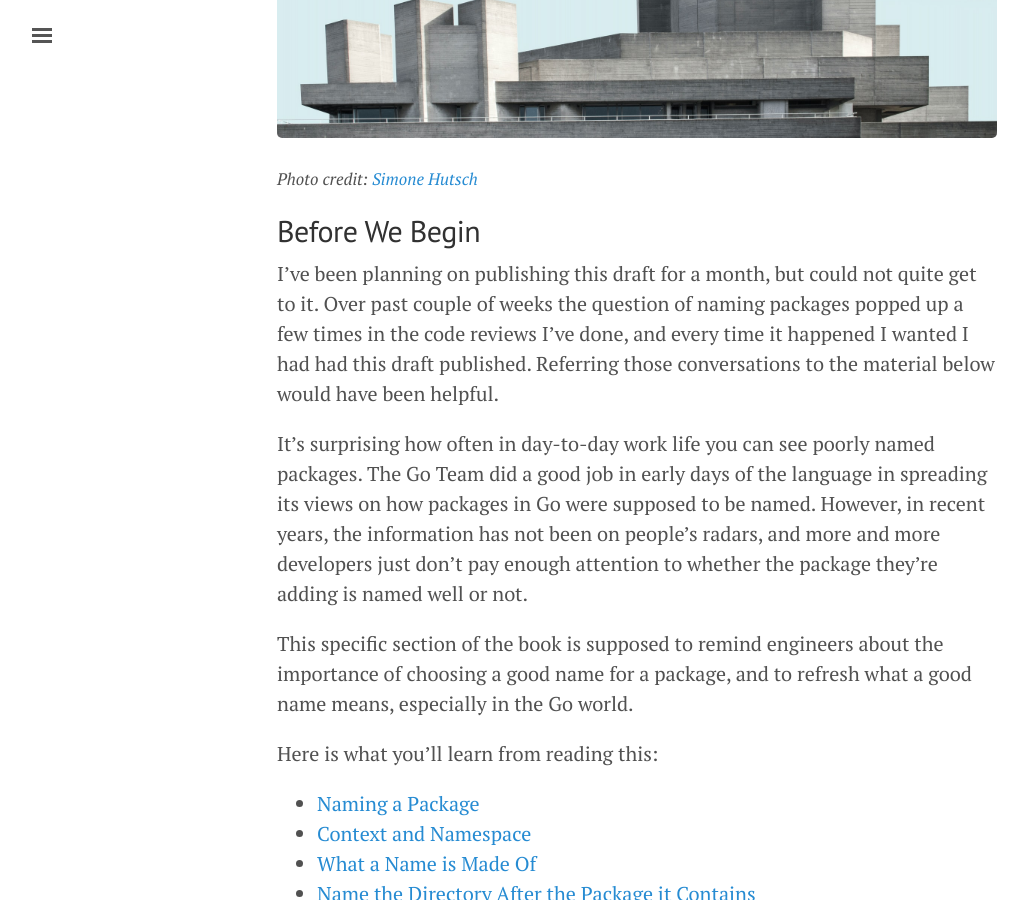
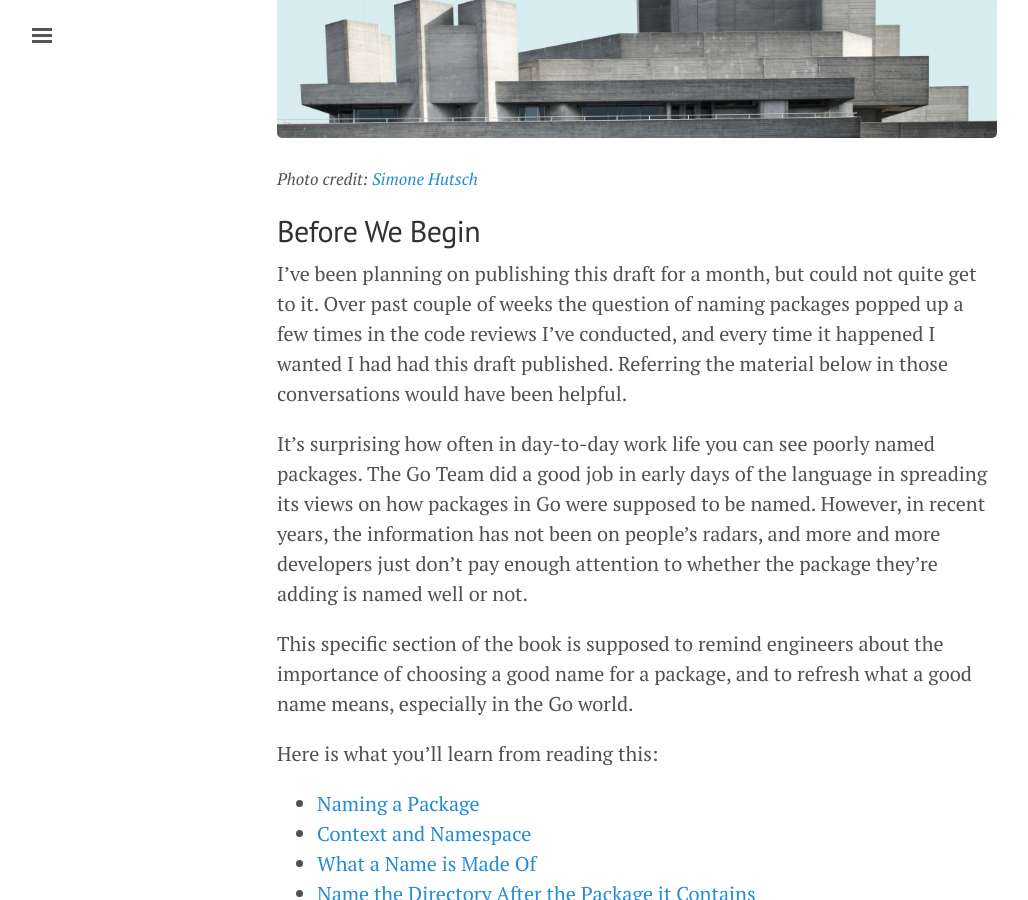
Before and after one commit to pavelbrm/pavelbrm.github.io, a Jekyll site: the page built from _posts/2021-03-06-package-layout-name.md, in a window 1280 px wide and 900 px high, scrolled down 813 px. Shown: the whole window, without its empty margins (3-1031 px from the left). Built offline with Jekyll 4.4.1, drawn with Linux system fonts in a browser that asks for light colours; some of the changed text lies outside the part shown.

Commit message:
Fix grammar

```diff
--- a/_posts/2021-03-06-package-layout-name.md
+++ b/_posts/2021-03-06-package-layout-name.md
@@ -21,7 +21,7 @@ This is the next piece of the Package Layout guidelines, and it tells you about
 
 ## Before We Begin
 
-I've been planning on publishing this draft for a month, but could not quite get to it. Over past couple of weeks the question of naming packages popped up a few times in the code reviews I've done, and every time it happened I wanted I had had this draft published. Referring those conversations to the material below would have been helpful.
+I've been planning on publishing this draft for a month, but could not quite get to it. Over past couple of weeks the question of naming packages popped up a few times in the code reviews I've conducted, and every time it happened I wanted I had had this draft published. Referring the material below in those conversations would have been helpful.
 
 It's surprising how often in day-to-day work life you can see poorly named packages. The Go Team did a good job in early days of the language in spreading its views on how packages in Go were supposed to be named. However, in recent years, the information has not been on people's radars, and more and more developers just don't pay enough attention to whether the package they're adding is named well or not.
 
```
Also changed, not shown: other parts of _posts/2021-03-06-package-layout-name.md (+1 -1 lines).
